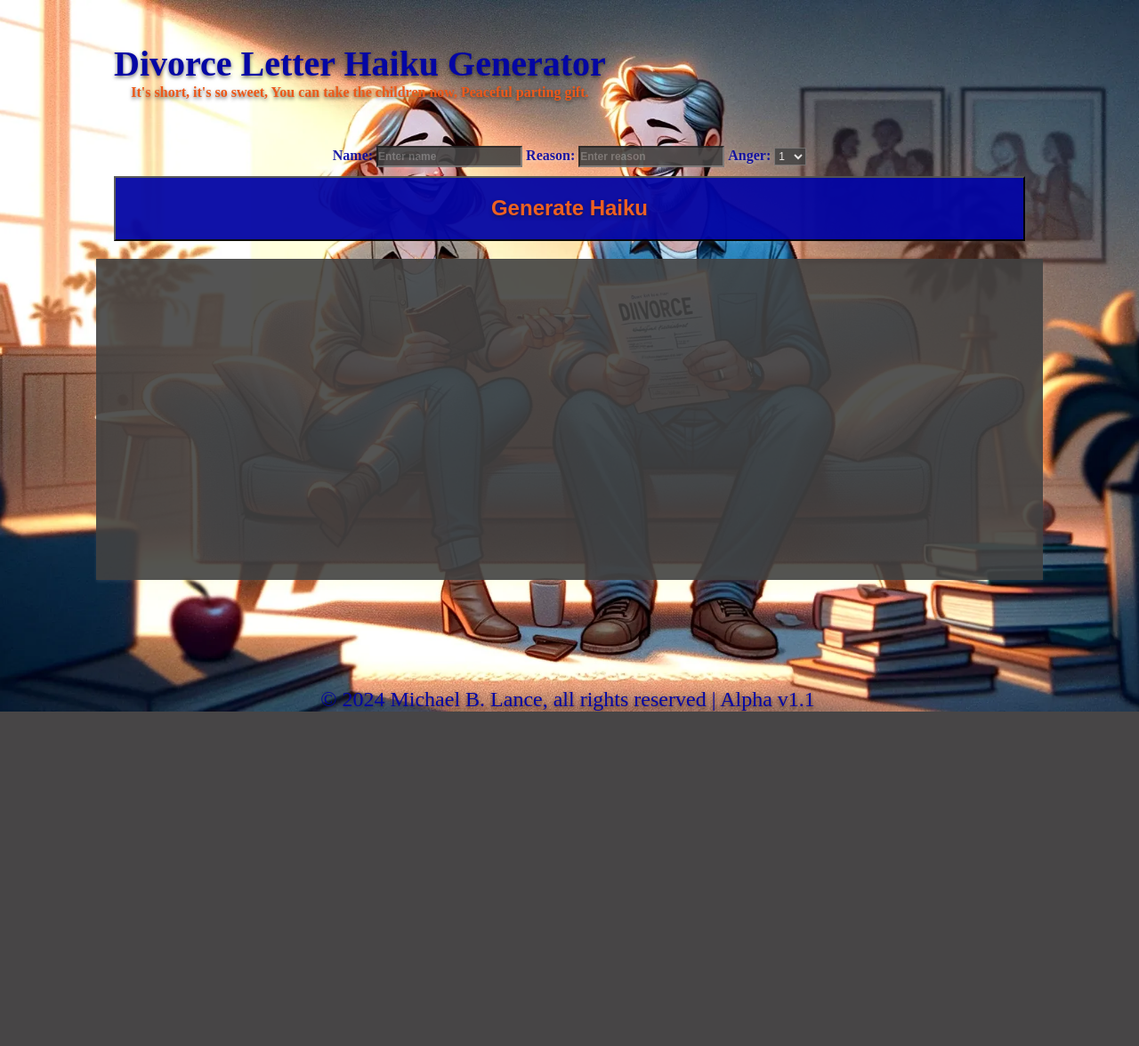
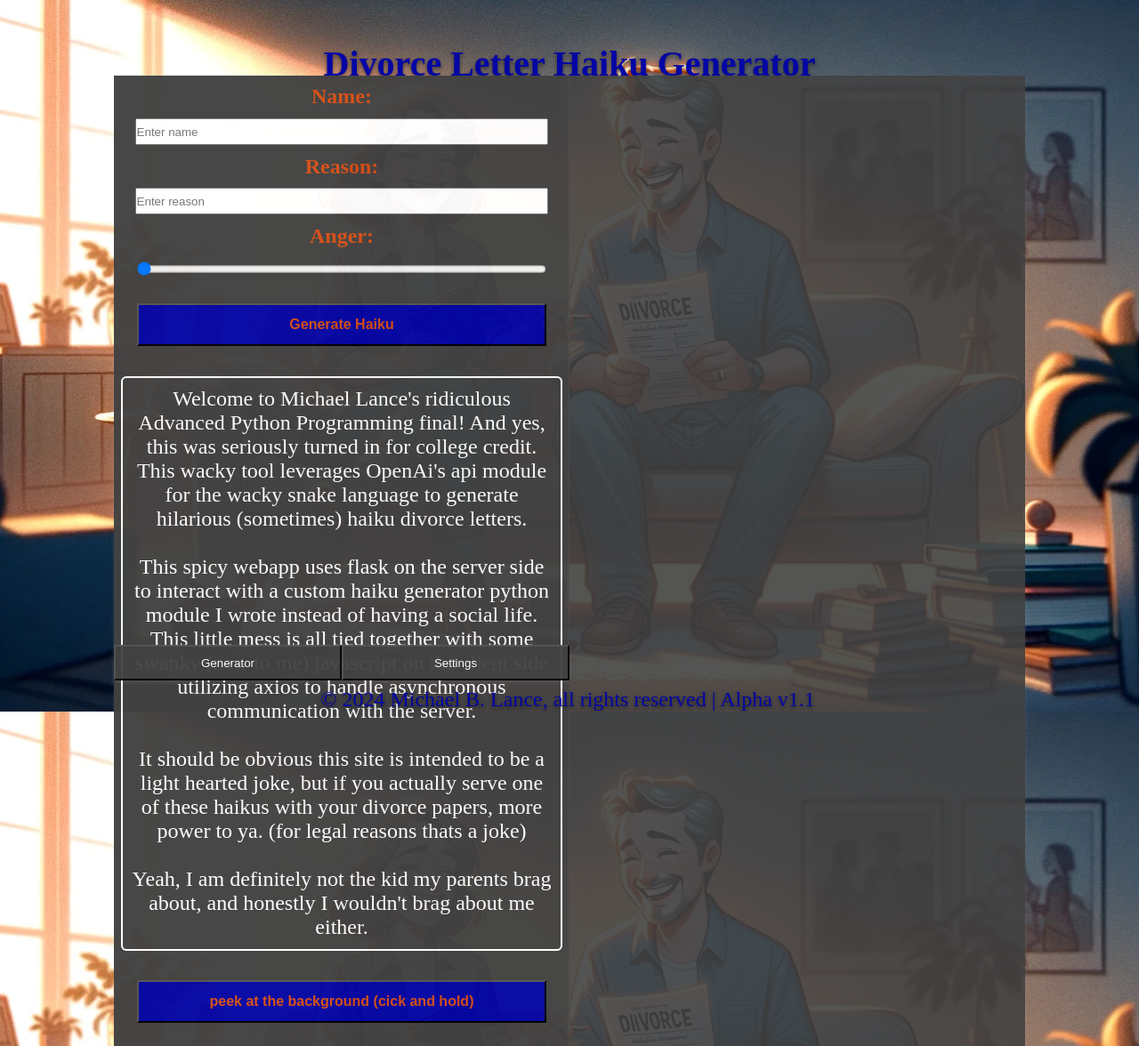
Before and after one commit to MikeL270/Divorce-Haiku_generator, a Flask app: page / in a window 1280 px wide. Shown: the whole page at 89% size. Before the commit the page ends 800 px from the top, so only its background shows below. Run offline with Flask 3, Linux system fonts and the light colour scheme; some libraries are stand-ins or nearby versions; some web fonts are replaced.

Commit message:
I drank a redbull at 2pm, which means I stayed up until 3am redesigning the UI, but I am crashing now.

```diff
--- a/divorcehaikugen/divorcehaiku.py
+++ b/divorcehaikugen/divorcehaiku.py
@@ -22,7 +22,6 @@ class DivorceLetterGenerator:
         self.thread = self.client.beta.threads.create()
 
     def generate_haiku(self, divorced_party_name, anger_level, divorce_reason):
-
 
         message = self.client.beta.threads.messages.create(
             thread_id = self.thread.id,
@@ -55,6 +54,9 @@ class DivorceLetterGenerator:
 
     def update_api_key(self, new_key):
         self.api_key = new_key
+        self.client = OpenAI(
+            api_key = self.api_key
+        )
 
 if __name__ == "__main__":
     example_letter = DivorceLetterGenerator()
--- a/front_end/app.py
+++ b/front_end/app.py
@@ -40,9 +40,12 @@ def get_haiku():
         return jsonify(error=str(e)), 500
 
 @app.route("/set_api_key", methods=["POST"])
-def set_api_key(api_key):
+def set_api_key(new_api_key):
+    global generator
     # Save the new key to the environment variables
-    os.environ["CUSTOM_API_KEY"] = api_key
+    os.environ["CUSTOM_API_KEY"] = new_api_key
+    # Pass the new api key to the generator
+    generator.update_api_key(new_api_key)
 
 if __name__ == "__main__":
-    app.run()
+    app.run(debug=True)
--- a/front_end/static/css/main.css
+++ b/front_end/static/css/main.css
@@ -1,4 +1,10 @@
 @import url(https://fonts.cdnfonts.com/css/liberation-serif);
+
+:root {
+    --main-blue: rgb(4, 6, 164);
+    --main-orange: rgb(213, 78, 21);
+    --box-background: rgb(66, 66, 66);
+}
 * {
     margin: 0;
     padding: 0;
@@ -17,7 +23,7 @@ body {
     flex-direction: column;
 
 }
-.page-title {
+header {
     display: flex;
     align-items: center;
     flex-direction: column;
@@ -25,16 +31,11 @@ body {
     border-radius: 4px;
     justify-self: flex-start;
     text-shadow: 0 2px 4px rgba(14, 14, 14, 0.6);
+    margin-bottom: 1%;
 }
-    .page-title h1 {
-        color: rgb(4, 6, 164);
+    header h1 {
+        color: var(--main-blue);
         font-size: 5vh;
-        font-weight: bold;
-        text-align: center;
-    }
-    .page-title h2 {
-        color: rgb(236, 89, 26);
-        font-size: 2vh;
         font-weight: bold;
         text-align: center;
     }
@@ -43,84 +44,96 @@ main {
     flex-direction: column;
     justify-content: center;
     align-items: center;
-    height: 75vh;
+    height: 80vh;
 }
-    .input_container {
-        opacity: 0.9;
-        font-size: 2vh;
+    .primary-window {
+        display: grid;
+        grid-template-columns: 1fr 1fr;
+        gap: 0;
+        margin: 0;
+        width: 100%;
+        height: 100%;
     }
-    .input_container input {
-        height: 2.5vh;
-        font-size: 1.5vh;
-        background-color: rgb(66, 66, 66);
-        color: white;
-        font-weight: bold;
-        box-shadow: 0 2px 4px rgba(255, 255, 255, 0.1);
-    }
-    .input_container select {
-        height: 2.5vh;
-        opacity: 0.9;
-        font-size: 1.5vh;
-        background-color: rgb(66, 66, 66);
-        color: white;
-        box-shadow: 0 2px 4px rgba(255, 255, 255, 0.1);
-    }
-    .input_container label {
-        font-size: 2vh;
-        width: auto;
-
-        font-weight: bold;
-        color: rgb(4, 6, 164);
-        text-shadow: 0 2px 4px rgba(255, 255, 255, 0.6);
-    }
-    #generate_button {
-        color: rgb(236, 89, 26);
-        opacity: .95;
-        background-color: rgb(4, 6, 164);
-        margin: 1%;
-        width: 100%;
-        box-shadow: 0 2px 4px rgba(255, 255, 255, 0.1);
-        font-size: 3vh;
-        font-weight: bold;
-        text-align: center;
-        padding: 2%;
-        text-shadow: 0 2px 4px rgba(14, 14, 14, 0.6);
-    }
-        button:hover {
-            color: rgb(10, 12, 108);
-            background-color: rgb(236, 89, 26);
-     }
-    .response-box {
-        margin: 1%;
-        padding: 2%;
-        background-color: rgb(66, 66, 66);
-        width: 100%;
-        min-width: 329;
-        opacity: 0.9;
-        height: 40vh;
+     .menu-box {
+        background-color: var(--box-background);
+        align-self: flex-start;
+        opacity: 0.97;
         box-shadow: 0 2px 4px rgba(255, 255, 255, 0.1);
         display: flex;
         justify-content: center;
-
+        width: 100%;
+        height: 100%;
+        border: 4px black;
+    }
+        #generator-menu {
+            display: flex;
+            justify-content: flex-start;
+            align-items: center;
+            flex-direction: column;
+        }
+        .welcome-box {
+            margin: 2%;
+            padding: 2%;
+            color: white;
+            outline: 2px solid white;
+            border-radius: 4px;
+            font-size: 1.5em;
+            text-align: center;
+        }
+        #generator-menu label {
+            padding: 2% 0%;
+            color: var(--main-orange);
+            font-weight: bold;
+            font-size: 1.5em;
+        }
+        #generator-menu input {
+            height: 2em;
+            width: 90%;
+        }
+        #generator-menu button {
+            margin: 5%;
+            height: 3em;
+            width: 90%;
+            font-weight: bold;
+            font-size: 1em;
+            background-color: var(--main-blue);
+            color: var(--main-orange);
+        }
+    .response-box {
+        background-color: var(--box-background);
+        align-self: flex-end;
+        opacity: 0.9;
+        box-shadow: 0 2px 4px rgba(255, 255, 255, 0.1);
+        display: flex;
+        flex-direction: column;
+        justify-content: flex-start;
+        align-items: center;
+        width: 100%;
+        height: 100%;
+        border: 4px black;
     }
         .response-box pre {
-            font-size: 3.5vh;
+            font-size: 2.5em;
             text-align: center;
-            line-height: 10vh;
+            line-height: 6em;
             font-weight: bold;
             color: white;
 
         }
-    @media(max-width: 1010px){
-        .response-box pre {
-            font-size: 2.5vh;
-        }
-        }
-    @media(max-width: 732px){
-        .response-box pre {
-            font-size: 1.5vh;
-        }
-        }
+.tool_bar {
+    width: 100%;
+    display: flex;
+}
+    .menu-button {
+        padding: 0;
+        margin: 0;
+        width: 25%;
+        height: 3em;
+        opacity: .95;
+        box-shadow: 0 2px 4px rgba(255, 255, 255, 0.1);
+        background-color: var(--box-background);
+        color: white;
+    }
 footer {
     position: fixed;
     display: flex;
--- a/front_end/static/javascript/axios_handler.js
+++ b/front_end/static/javascript/axios_handler.js
@@ -1,7 +1,7 @@
 // Handles Axios requests sent from the client to the flask webserver.
 // Poorly written by Michael Lance (I don't know much JS)
 // Date of oopsie: 4/28/2024
-// Last ruined: 4/28.2024
+// Last ruined: 4/30/2024
 // If they make it illegal for me to program, I understand
 //-------------------------------------------------------------------------------------------------------------------//
 
@@ -22,17 +22,19 @@ document.addEventListener('DOMContentLoaded', function() {
             timeout: 6000
         }).then(function(response) {
             if (response.status === 204) {
-                document.getElementById('haiku_box').innerHTML = 'Haiku Request Failed, Check your OpenAI account';
+                document.getElementById('haiku-box').innerHTML = 'Haiku Request Failed, Check your OpenAI account';
             } else {
-                document.getElementById('haiku_box').innerHTML = response.data.haiku;
+                document.getElementById('haiku-box').innerHTML = response.data.haiku;
             }
         }).catch(function(error){
             if (error.code === 'ECONNABORTED') {
-                document.getElementById('haiku_box').innerHTML = 'Request timed out, please try again'
+                document.getElementById('haiku-box').innerHTML = 'Request timed out, please try again'
             } else {
                 var errorMessage = error.response ? error.response.data : error.message;
-                document.getElementById('haiku_box').innerHTML = 'Error executing command: ' + errorMessage;
+                document.getElementById('haiku-box').innerHTML = 'Error executing command: ' + errorMessage;
             }
         });
     });
 });
+
+// vuejs -- use it or fail the class
--- a/front_end/static/javascript/buttons.js
+++ b/front_end/static/javascript/buttons.js
@@ -1,11 +1,16 @@
 // The button does whatever it does
 // Poorly written by Michael Lance (I don't know much JS)
 // Date of oopsie: 4/28/2024
-// Last ruined: 4/28.2024
+// Last ruined: 4/30/2024
 // If they make it illegal for me to program, I understand
 //-------------------------------------------------------------------------------------------------------------------//
 
-function changeBackground() {
-    var anger = document.getElementById('anger_input').value;
-    document.body.style.backgroundImage =  `url('static/images/anger${anger}.webp')`
+function showSettings() {
+    var settings = document.getElementById('settings-menu')
+    settings.style.display = 'flex'
 }
+
+function hideSettings() {
+    var settings = document.getElementById('settings-menu')
+    settings.style.display = 'none'
+}
--- /dev/null
+++ b/front_end/static/javascript/change_background.js
@@ -0,0 +1,13 @@
+// 10 Background Images because I hate myself
+// Poorly written by Michael Lance (I don't know much JS)
+// Date of oopsie: 4/30/2024
+// Last ruined: 4/30/2024
+// If they make it illegal for me to program, I understand
+//-------------------------------------------------------------------------------------------------------------------//
+
+document.addEventListener('DOMContentLoaded', function() {
+    document.getElementById('anger_input').addEventListener('input', function(){
+        var anger = document.getElementById('anger_input').value;
+        document.body.style.backgroundImage = `url('static/images/anger${anger}.webp')`
+    })
+})
--- /dev/null
+++ b/front_end/static/javascript/peek_background.js
@@ -0,0 +1,19 @@
+// Look up on my creation
+// Poorly written by Michael Lance (I don't know much JS)
+// Date of oopsie: 4/30/2024
+// Last ruined: 4/30/2024
+// If they make it illegal for me to program, I understand
+//-------------------------------------------------------------------------------------------------------------------//
+
+
+document.addEventListener('DOMContentLoaded', function() {
+    var mainContent = document.getElementById('main-window');
+
+    document.getElementById('peek-background').addEventListener('mousedown', function() {
+        mainContent.style.display = 'none';
+    });
+
+    window.addEventListener('mouseup', function() {
+        mainContent.style.display = 'flex';
+    });
+});
--- a/front_end/templates/index.html
+++ b/front_end/templates/index.html
@@ -10,39 +10,59 @@
     </head>
     <body>
         <header>
-            <div class="page-title">
                 <h1> Divorce Letter Haiku Generator </h1>
-                <h2> It's short, it's so sweet,
-                    You can take the children now,
-                    Peaceful parting gift. </h2>
+        </header>
+        <main id="main-window">
+            <div class="primary-window">
+                <div id="generator-menu" class="menu-box">
+                    <label for="name_input">Name:</label>
+                    <input type="text" id="name_input" placeholder="Enter name">
+                    <label for="reason_input">Reason:</label>
+                    <input type="text" id="reason_input" placeholder="Enter reason">
+                    <label for="anger_input">Anger:</label>
+                    <input type="range" id="anger_input" min="1" max="10" value="1">
+                    <button id="generate_button">
+                        <p>Generate Haiku</p>
+                    </button>
+                    <div class="welcome-box">
+                        <p>Welcome to Michael Lance's ridiculous Advanced Python Programming final! And yes, this was seriously turned
+                        in for college credit. This wacky tool leverages OpenAi's api module for the wacky snake language to generate
+                        hilarious (sometimes) haiku divorce letters. </p>
+                        <br>
+                        <p>This spicy webapp uses flask on the server side to interact with a custom haiku generator python module I
+                        wrote instead of having a social life. This little mess is all tied together with some swanky (new to me)
+                        javascript on the client side utilizing axios to handle asynchronous communication with the server.
+                        </p>
+                        <br>
+                        <p>It should be obvious this site is intended to be a light hearted joke, but if you actually serve one of
+                            these haikus with your divorce papers, more power to ya. (for legal reasons thats a joke)
+                        </p>
+                        <br>
+                        <p>Yeah, I am definitely not the kid my parents brag about, and honestly
+                        I wouldn't brag about me either. </p>
+                    </div>
+                    <button class="hide-window" id="peek-background">
+                    <p>peek at the background (cick and hold)</p>
+                    </button>
+                </div>
+                <div id="settings-menu" style="display: none">
+
+                </div>
+                <div id="response-area" class="response-box">
+                    <pre id="haiku-box"></pre>
+                </div>
+
+
             </div>
-        </header>
-        <main>
-            <div class="input_container">
+            <div class="tool_bar" id="menu-bar">
+                    <button id="generator-button" class="menu-button" conclick="showGenerator()">
+                        <p>Generator</p>
+                    </button>
+                    <button id="settings-button" class="menu-button" onclick="showSettings()">
+                        <p>Settings</p>
+                    </button>
 
-                <label for="name_input">Name:</label>
-                <input type="text" id="name_input" placeholder="Enter name">
-
-                <label for="reason_input">Reason:</label>
-                <input type="text" id="reason_input" placeholder="Enter reason">
-
-                <label for="anger_input">Anger:</label>
-                <select id="anger_input" onclick="changeBackground()">
-                    <option value="1">1</option>
-                    <option value="2">2</option>
-                    <option value="3">3</option>
-                    <option value="4">4</option>
-                    <option value="5">5</option>
-                    <option value="6">6</option>
-                    <option value="7">7</option>
-                    <option value="8">8</option>
-                    <option value="9">9</option>
-                    <option value="10">10</option>
-                </select>
-            </div>
-            <button id="generate_button">Generate Haiku</button>
-            <div id="response_area" class="response-box">
-                <pre id="haiku_box"></pre>
+                </div>
             </div>
         </main>
         <footer>
@@ -58,5 +78,7 @@
         <script src="https://cdn.jsdelivr.net/npm/axios/dist/axios.min.js"></script>
         <script src="static/javascript/buttons.js"></script>
         <script src="static/javascript/axios_handler.js"></script>
+        <script src="static/javascript/peek_background.js"></script>
+        <script src="static/javascript/change_background.js"></script>
     </body>
 </html>
```
